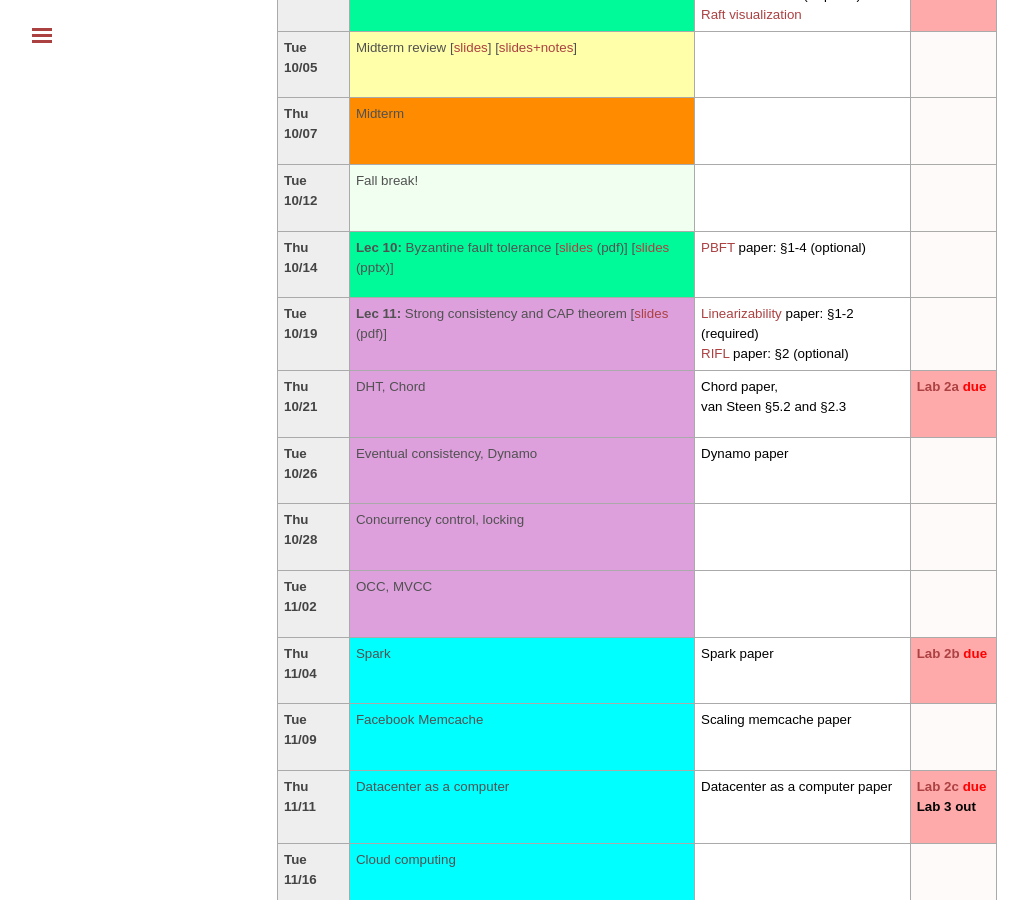
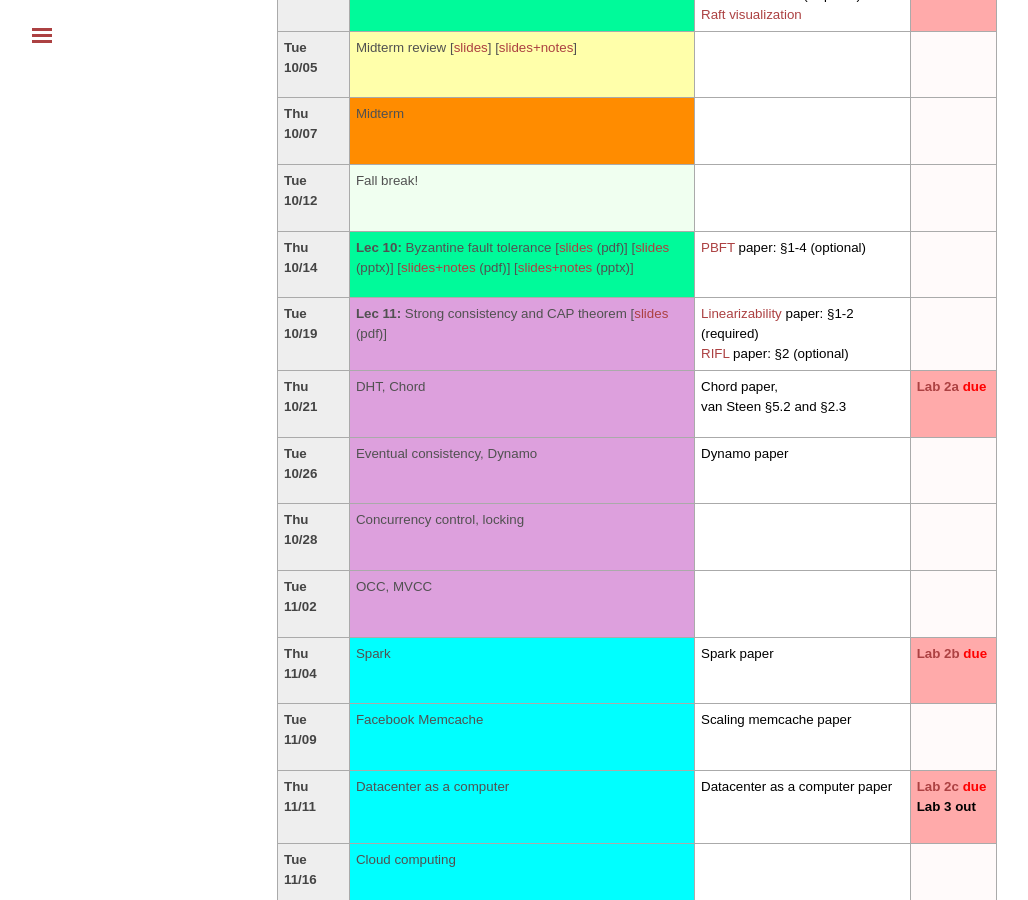
Before and after one commit to tddg/cs475-fall21, a Jekyll site: the page built from schedule.md, in a window 1280 px wide and 900 px high, scrolled down 1116 px. Shown: the whole window, without its empty margins (3-1031 px from the left). Built offline with Jekyll 4.4.1, drawn with Linux system fonts in a browser that asks for light colours.

Commit message:
added lec 10 slides + notes

```diff
--- a/schedule.md
+++ b/schedule.md
@@ -299,7 +299,7 @@ The course schedule is tentative and subject to change\*.
 <tr> <!-- week of Oct 11 -->
   <td id="2021-10-14" class="date"><b>Thu 10/14</b></td>
   <td class="fault-tolerance">
-		<b>Lec 10:</b> Byzantine fault tolerance [<a href="./public/lecs/lec10-bft.pdf">slides</a> (pdf)] [<a href="./public/lecs/lec10-bft.pptx">slides</a> (pptx)]
+		<b>Lec 10:</b> Byzantine fault tolerance [<a href="./public/lecs/lec10-bft.pdf">slides</a> (pdf)] [<a href="./public/lecs/lec10-bft.pptx">slides</a> (pptx)] [<a href="./public/lecs/lec10-bft+notes.pdf">slides+notes</a> (pdf)] [<a href="./public/lecs/lec10-bft+notes.pptx">slides+notes</a> (pptx)]
   </td>
   <td class="reading">
 		<a href="./public/papers/pbft.pdf">PBFT</a> paper: &sect;1-4 (optional)
```
Also changed, not shown: 2 other files.
